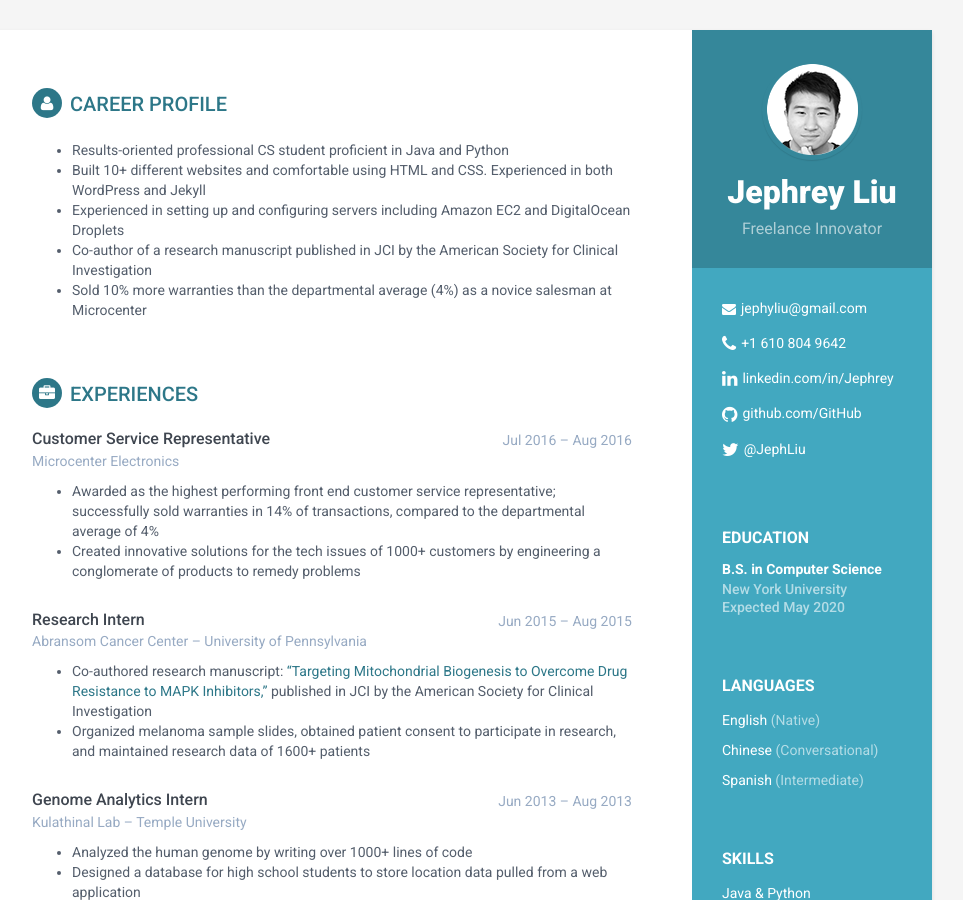
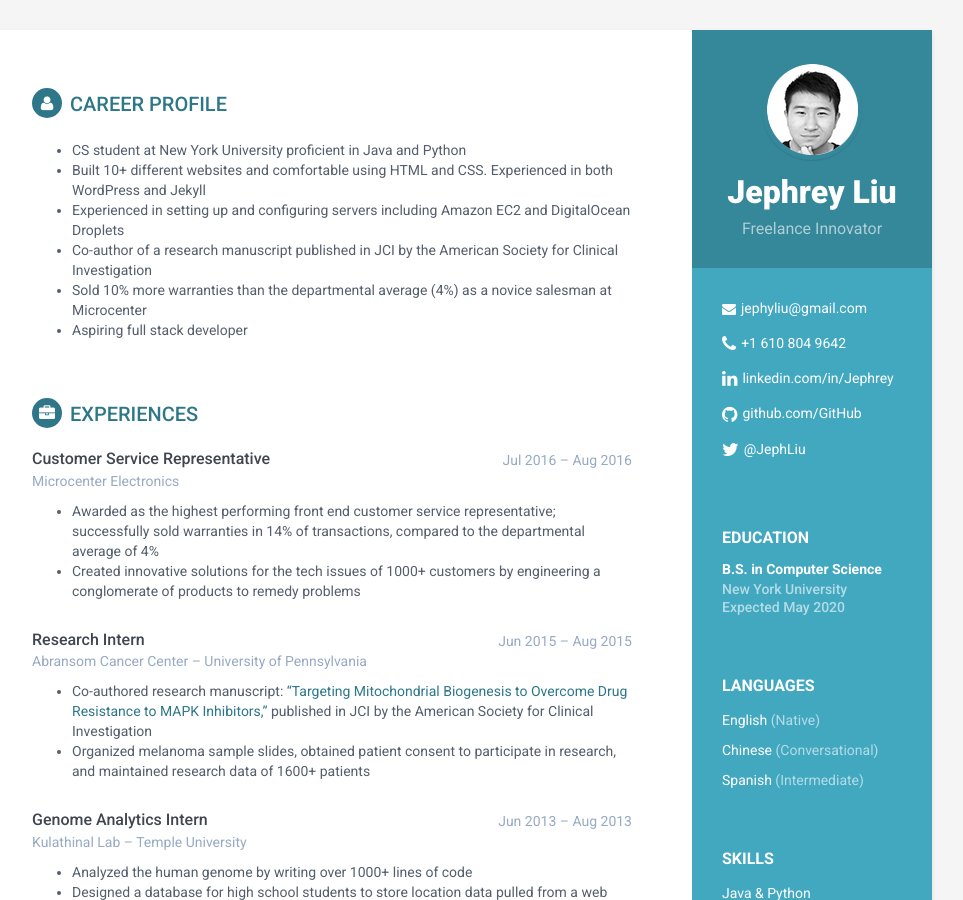
Before and after one commit to Jeph/Jeph.github.io, a Jekyll site: the page built from index.html, in a window 1280 px wide and 900 px high. Shown: the whole window, without its empty margins (188-1151 px from the left). Built offline with Jekyll 4.4.1, drawn with Linux system fonts in a browser that asks for light colours.

Commit message:
Update career profile

```diff
--- a/_includes/career-profile.html
+++ b/_includes/career-profile.html
@@ -2,11 +2,12 @@
 <h2 class="section-title"><i class="fa fa-user"></i>Career Profile</h2>
 <div class="summary">
     <ul>
-      <li>Results-oriented professional CS student proficient in Java and Python</li>
+      <li>CS student at New York University proficient in Java and Python</li>
       <li>Built 10+ different websites and comfortable using HTML and CSS. Experienced in both WordPress and Jekyll</li>
       <li>Experienced in setting up and configuring servers including Amazon EC2 and DigitalOcean Droplets</li>
       <li>Co-author of a research manuscript published in JCI by the American Society for Clinical Investigation</li>
       <li>Sold 10% more warranties than the departmental average (4%) as a novice salesman at Microcenter</li>
+      <li>Aspiring full stack developer</li>
     </ul>
 </div><!--//summary-->
 </section><!--//section-->
```
